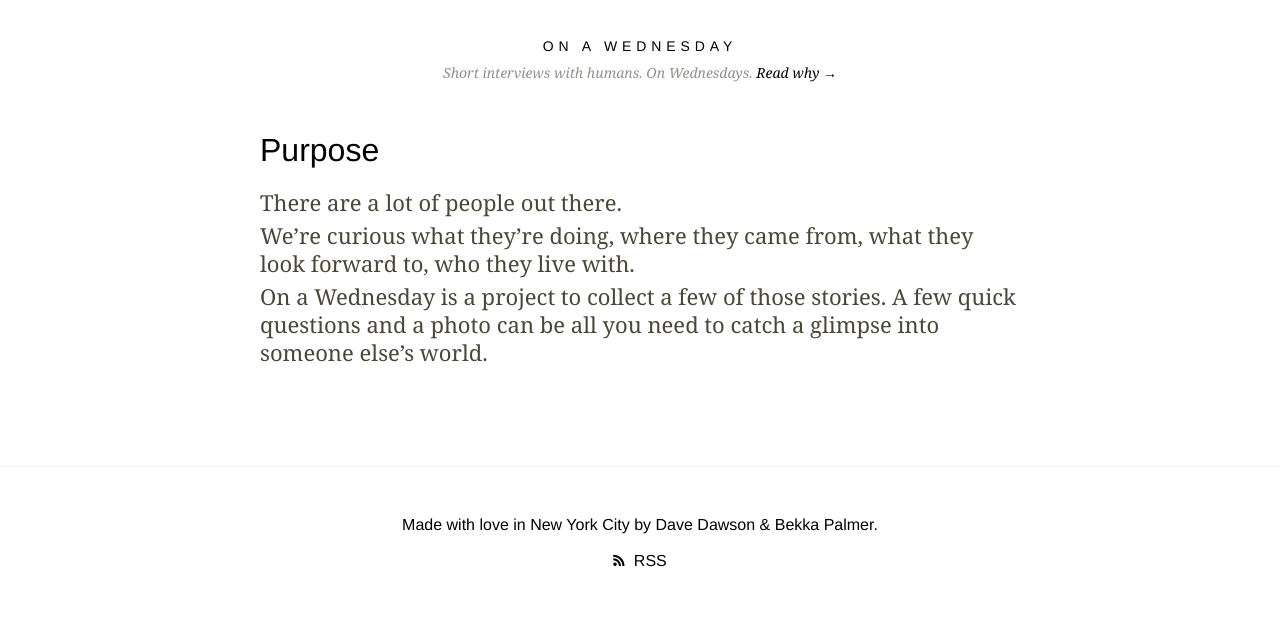
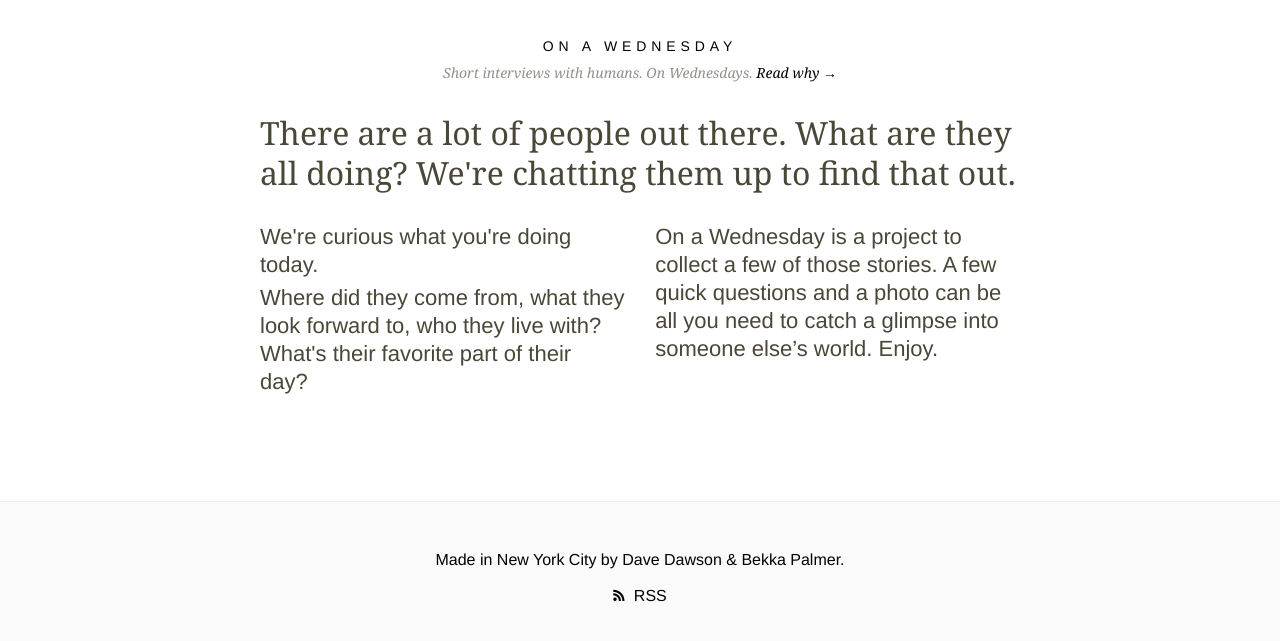
Before and after one commit to davedawson/onawednesday, a Jekyll site: the page built from purpose/index.html, in a window 1280 px wide. Shown: the top 641 px of the page. Built offline with Jekyll 4.4.1, drawn with Linux system fonts in a browser that asks for light colours; some web fonts are replaced; Markdown is read by kramdown in place of the engine named in the settings.

Commit message:
purpose page

```diff
--- a/_layouts/default.html
+++ b/_layouts/default.html
@@ -17,19 +17,19 @@
         <meta name="viewport" content="width=device-width">
 
     </head>
-    <body>
+    <body id="{{ page.page_id }}">
 
         <div class="container">
 	        <section class="header">
 	          <h1><a href="/">{{ site.name }}</a></h1>
               <p>Short interviews with humans. On Wednesdays. <a href="/purpose">Read why &rarr;</a></p>
 	        </section>
-          <section class="content base">
+          <section class="content base clearfix">
             {{ content }}
           </section>
         </div> <!-- /container -->
     <footer>
-        <p>Made with love in New York City by <a href="http://www.iamdavedawson.com">Dave Dawson</a> &amp; <a href="http://bekkapalmer.com/">Bekka Palmer</a>.</p>
+        <p>Made in New York City by <a href="http://www.iamdavedawson.com">Dave Dawson</a> &amp; <a href="http://bekkapalmer.com/">Bekka Palmer</a>.</p>
         <p><a href="/feed.xml"><span class="ss-icon">&#xE310;</span> RSS</a></p>
     </footer>
     </body>
--- /dev/null
+++ b/purpose/index.html
@@ -0,0 +1,15 @@
+---
+layout: page
+title: Purpose
+page_id: purpose
+---
+<p class="intro">There are a lot of people out there. What are they all doing? We're chatting them up to find that out.</p>
+
+<div class="half">
+	<p>We're curious what you're doing today.</p>
+
+	<p>Where did they come from, what they look forward to, who they live with? What's their favorite part of their day?</p>
+</div>
+<div class="half">
+	<p><em>On a Wednesday</em> is a project to collect a few of those stories. A few quick questions and a photo can be all you need to catch a glimpse into someone else’s world. Enjoy.</p>
+</div>
--- a/purpose/index.md
+++ /dev/null
@@ -1,11 +0,0 @@
----
-layout: page
-title: Purpose
----
-#Purpose
-
-There are a lot of people out there.
-
-We’re curious what they’re doing, where they came from, what they look forward to, who they live with.
-
-*On a Wednesday* is a project to collect a few of those stories. A few quick questions and a photo can be all you need to catch a glimpse into someone else’s world.
--- a/sass/_base.scss
+++ b/sass/_base.scss
@@ -28,7 +28,7 @@ a:hover {
 
 .base p {
 	color: $color-text;
-  font-family: $type-serif;
+  font-family: $type-sans;
   font-style: normal;
   font-weight: 400;
   font-size: 22px;
--- a/sass/screen.scss
+++ b/sass/screen.scss
@@ -19,6 +19,7 @@
 @import "section/_home";
 @import "section/_sidebar";
 @import "section/_footer";
+@import "section/_pages";
 @import "_base.scss";
 
 // components
--- a/sass/section/_common.scss
+++ b/sass/section/_common.scss
@@ -2,7 +2,7 @@ body {
 	// background-color: $color-bg;
 	background-color: $color-white;
 	color: $color-black;
-	font-family: $type-sans;
+	font-family: $type-serif;
 }
 img {
 	max-width: 100%;
@@ -22,7 +22,7 @@ img {
 	max-width: 1400px;
 	background: $color-bg;
 	padding: 30px 0;
-	border-bottom: 1px solid darken($color-bg, 10%);
+	// border-bottom: 1px solid darken($color-bg, 10%);
 	@include box-sizing(border-box);
 	@include respond-to(mobile) {
 		padding: 15px 0;
@@ -95,7 +95,7 @@ img {
 		padding: 15px 3%;
 	}
 	.question {
-		font-family: $type-sans;
+		font-family: $type-serif;
 		font-weight: 700;
 		margin-top: 20px;
 		color: $color-black;
--- a/sass/section/_footer.scss
+++ b/sass/section/_footer.scss
@@ -1,8 +1,10 @@
 footer {
+  background-color: transparentize($color-black, 0.98);
   margin-top: 100px;
   padding: 50px 5%;
   border-top: 1px solid transparentize($color-black, 0.95);
 	p {
+    font-family: $type-sans;
 		text-align: center;
     margin-bottom: 20px;
 	}
--- a/sass/section/_header.scss
+++ b/sass/section/_header.scss
@@ -8,6 +8,7 @@
 	}
 	h1 {
 		font-size: 14px;
+		font-family: $type-sans;
 		text-transform: uppercase;
 		letter-spacing: 0.35em;
 		font-weight: 500;
--- a/stylesheets/screen.css
+++ b/stylesheets/screen.css
@@ -510,7 +510,7 @@ html:hover .ss-icon {
 body {
   background-color: white;
   color: black;
-  font-family: "Whitney A", "Whitney B", Helvetica, sans-serif;
+  font-family: "skolar", Georgia, times, serif;
 }
 
 /* line 7, ../sass/section/_common.scss */
@@ -544,7 +544,6 @@ img {
   max-width: 1400px;
   background: #f6f6f6;
   padding: 30px 0;
-  border-bottom: 1px solid #dddddd;
   -webkit-box-sizing: border-box;
   -moz-box-sizing: border-box;
   box-sizing: border-box;
@@ -671,7 +670,7 @@ img {
 }
 /* line 97, ../sass/section/_common.scss */
 .interview .question {
-  font-family: "Whitney A", "Whitney B", Helvetica, sans-serif;
+  font-family: "skolar", Georgia, times, serif;
   font-weight: 700;
   margin-top: 20px;
   color: black;
@@ -724,15 +723,16 @@ hr {
 /* line 9, ../sass/section/_header.scss */
 .header h1 {
   font-size: 14px;
+  font-family: "Whitney A", "Whitney B", Helvetica, sans-serif;
   text-transform: uppercase;
   letter-spacing: 0.35em;
   font-weight: 500;
 }
-/* line 14, ../sass/section/_header.scss */
+/* line 15, ../sass/section/_header.scss */
 .header h1 a {
   color: black;
 }
-/* line 18, ../sass/section/_header.scss */
+/* line 19, ../sass/section/_header.scss */
 .header p {
   font-family: "skolar", Georgia, times, serif;
   font-style: italic;
@@ -743,23 +743,58 @@ hr {
 
 /* line 1, ../sass/section/_footer.scss */
 footer {
+  background-color: rgba(0, 0, 0, 0.02);
   margin-top: 100px;
   padding: 50px 5%;
   border-top: 1px solid rgba(0, 0, 0, 0.05);
 }
-/* line 5, ../sass/section/_footer.scss */
+/* line 6, ../sass/section/_footer.scss */
 footer p {
+  font-family: "Whitney A", "Whitney B", Helvetica, sans-serif;
   text-align: center;
   margin-bottom: 20px;
 }
-/* line 9, ../sass/section/_footer.scss */
+/* line 11, ../sass/section/_footer.scss */
 footer a {
   text-decoration: none;
 }
-/* line 12, ../sass/section/_footer.scss */
+/* line 14, ../sass/section/_footer.scss */
 footer span {
   font-size: 0.7em;
   margin-right: 5px;
+}
+
+/* line 2, ../sass/section/_pages.scss */
+#purpose .intro {
+  font-size: 32px;
+  line-height: 40px;
+  font-family: "skolar", Georgia, times, serif;
+  margin-bottom: 30px;
+}
+@media only screen and (max-width: 568px) {
+  /* line 2, ../sass/section/_pages.scss */
+  #purpose .intro {
+    font-size: 24px;
+    line-height: 30px;
+    margin-bottom: 15px;
+  }
+}
+/* line 13, ../sass/section/_pages.scss */
+#purpose .half {
+  width: 48%;
+  float: left;
+  margin-right: 4%;
+}
+@media only screen and (max-width: 568px) {
+  /* line 13, ../sass/section/_pages.scss */
+  #purpose .half {
+    width: 100%;
+    margin-right: 0;
+  }
+}
+/* line 21, ../sass/section/_pages.scss */
+#purpose .half:last-child {
+  margin-right: 0;
 }
 
 /* line 1, ../sass/_base.scss */
@@ -781,7 +816,7 @@ a:hover {
 /* line 29, ../sass/_base.scss */
 .base p {
   color: #4a4638;
-  font-family: "skolar", Georgia, times, serif;
+  font-family: "Whitney A", "Whitney B", Helvetica, sans-serif;
   font-style: normal;
   font-weight: 400;
   font-size: 22px;
```
Also changed, not shown: sass/section/_pages.scss (added, +25 -0 lines).
